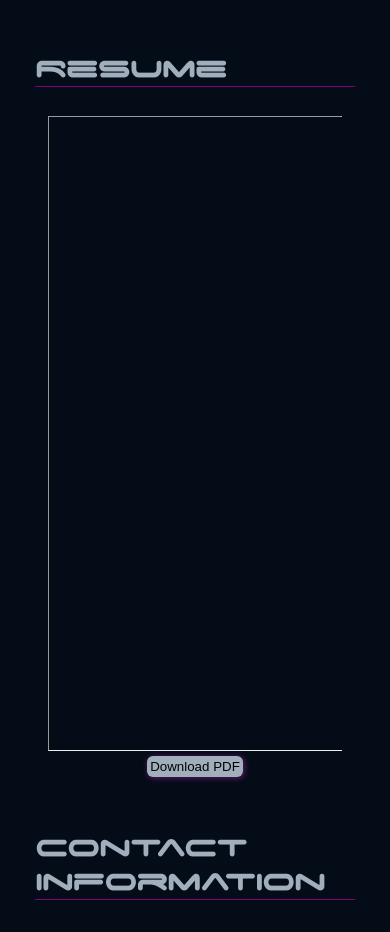
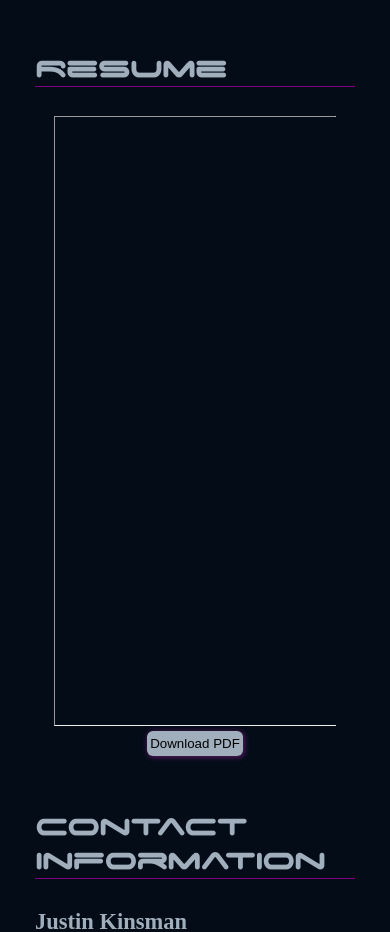
Before and after one commit to justinrkinsman/PersonalPortfolio, a React (Create React App) app in the folder personal-portfolio/: page / in a window 390 px wide. Shown: the part 3837-4769 px from the top of the page. Built offline with nearby package versions, Linux system fonts and the light colour scheme.

Commit message:
Add tablet view to resume section

```diff
--- a/personal-portfolio/src/components/Resume.css
+++ b/personal-portfolio/src/components/Resume.css
@@ -21,3 +21,17 @@
 .PDFButton {
     margin-top: 5px;
 }
+
+@media (max-width: 1000px) {
+    .PDFButton {
+        height: 25px;
+        width: auto;
+    }
+
+    .resumeScreenshot {
+        width: 80vw;
+        height: 80vh;
+        zoom: 0.90
+    }
+
+}
```
